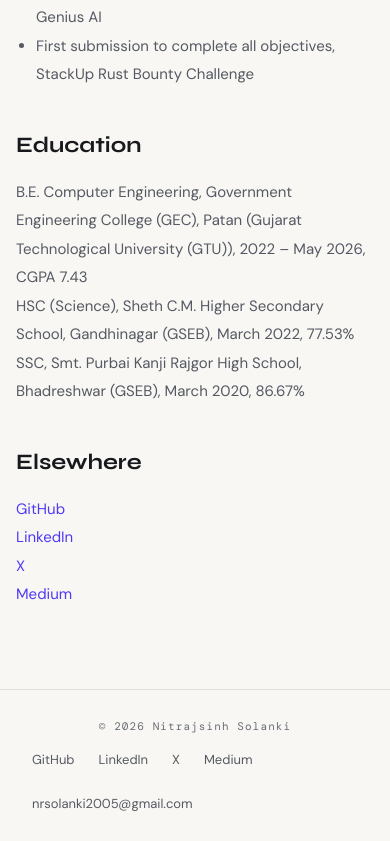
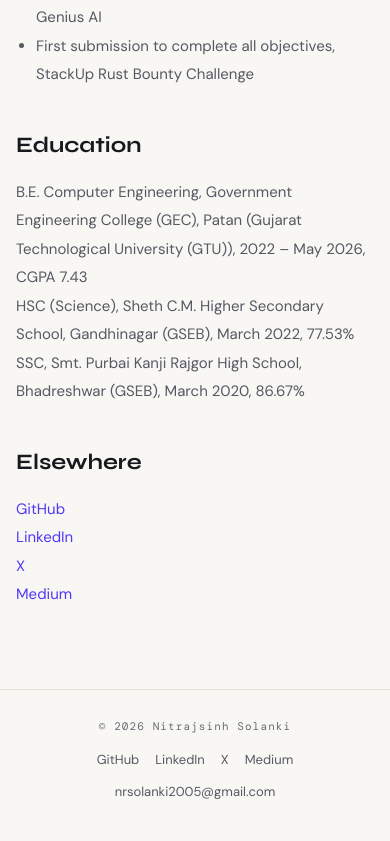
Before and after one commit to Nitrajsinh-Solanki/nitrajsinh-solanki-portfolio, a Next.js app in the folder nitrajsinh-solanki/: page /about in a window 390 px wide. Shown: the part 1358-2199 px from the top of the page. Built offline with nearby package versions, Linux system fonts and the light colour scheme; no server answers; a web font is replaced by a local one.

Commit message:
fix: allow footer links to wrap on mobile

```diff
--- a/nitrajsinh-solanki/app/components/PageChrome.tsx
+++ b/nitrajsinh-solanki/app/components/PageChrome.tsx
@@ -68,14 +68,14 @@ export function PageFooter() {
     { label: profile.email, href: "mailto:" + profile.email },
   ];
   return (
-    <footer className="border-t border-[#E3E0D8] px-8 md:px-12 py-7 flex flex-col sm:flex-row items-center justify-between gap-4 flex-wrap">
+    <footer className="border-t border-[#E3E0D8] px-4 sm:px-8 md:px-12 py-7 flex flex-col sm:flex-row items-center justify-between gap-4 flex-wrap">
       <span className="font-mono text-[11px] text-[#686D76] tracking-widest">© {new Date().getFullYear()} {SITE_NAME}</span>
-      <div className="flex items-center gap-6 flex-wrap">
+      <div className="flex items-center justify-center gap-x-4 sm:gap-x-6 gap-y-3 flex-wrap">
         {links.map(({ label, href }) => (
           <a key={label} href={href}
             rel={href.startsWith("http") ? "me noopener noreferrer" : undefined}
             target={href.startsWith("http") ? "_blank" : undefined}
-            className="font-sans text-[13px] text-[#555963] hover:text-indigo-600 transition-colors">{label}</a>
+            className="max-w-full break-words font-sans text-[13px] text-[#555963] hover:text-indigo-600 transition-colors">{label}</a>
         ))}
       </div>
     </footer>
```
